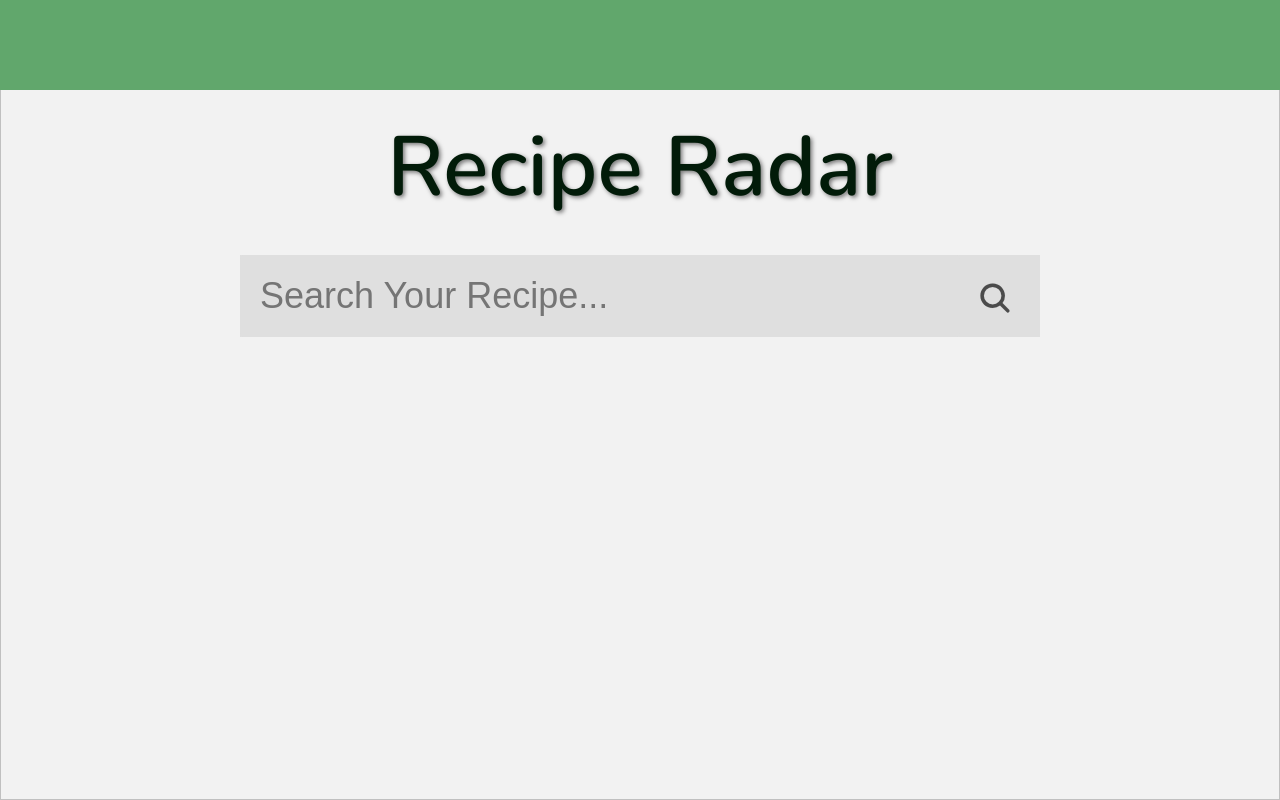
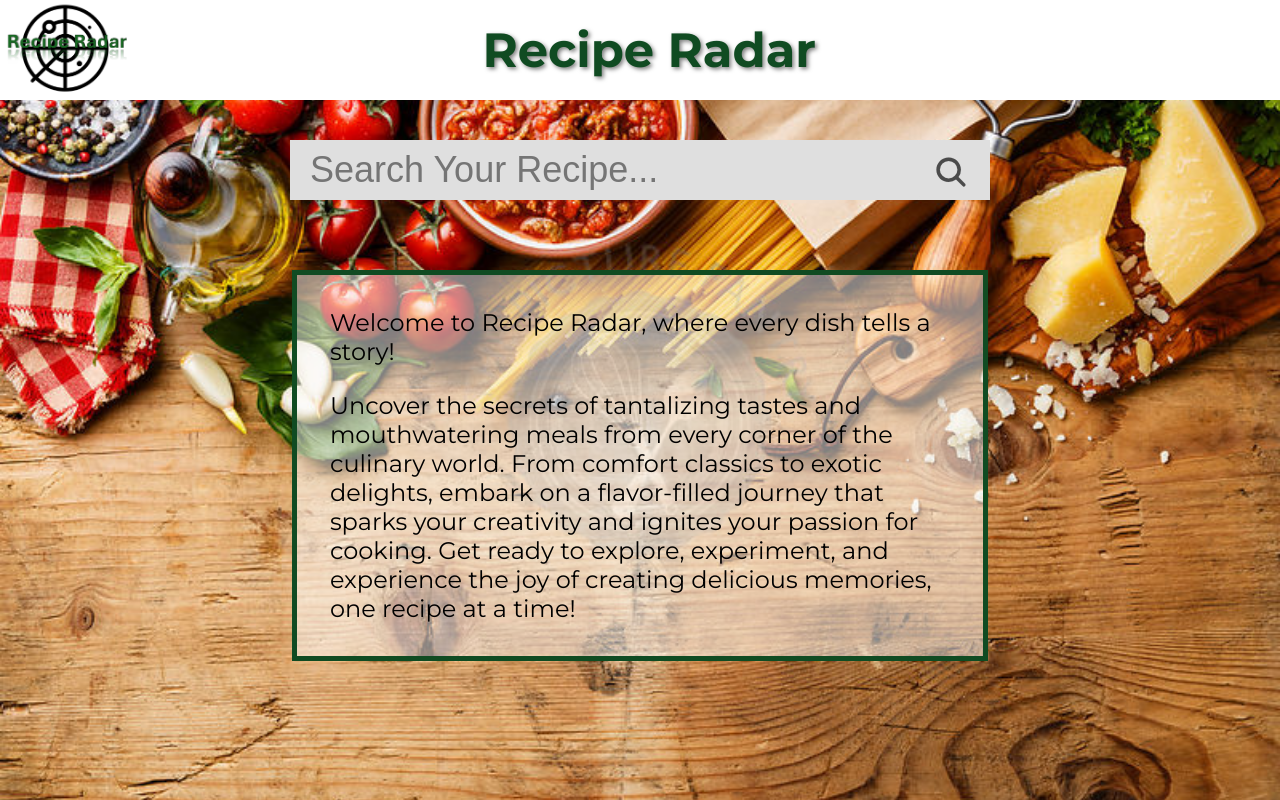
Before and after one commit to IrisLemeni/RecipeRadar, a plain HTML site: page index.html in a window 1280 px wide. Drawn offline with nearby package versions, Linux system fonts and the light colour scheme.

Commit message:
cred ca sunt gata

```diff
--- a/index.html
+++ b/index.html
@@ -6,31 +6,39 @@
    <title>Recipe Radar</title>
    <link rel="stylesheet" href="style.css">
    <header>
-    <div class="header-logo">
-    </div>
+    <img src="logo.png" alt="Recipe Radar Logo">
+    <h1>Recipe Radar</h1>
    </header>
 
    <div class="slideshow-container">
     <div class="mySlides fade">
-        <img src="image1.jpg" style="width:100%">
+        <img src="image4.jpg" style="width:100%">
      </div>
 
      <div class="mySlides fade">
-        <img src="image2.jpg" style="width:100%">
+        <img src="image5.jpg" style="width:100%">
      </div>
 
      <div class="mySlides fade">
-        <img src="image3.jpg" style="width:100%">
+        <img src="image7.jpg" style="width:100%">
      </div>
    </div>
     <div class="container initial">
-      <h1 class="brand">Recipe Radar</h1>
+
       <form>
         <input type="text" placeholder="Search Your Recipe...">
         <ion-icon name="search"></ion-icon>
       </form>
-      <div class="search-result">
+      <div class="text-box">
+        <p> Welcome to Recipe Radar, where every dish tells a story!</p>
+        <p>    Uncover the secrets of tantalizing tastes and mouthwatering meals from every corner of the culinary world.
+            From comfort classics to exotic delights, embark on a flavor-filled journey that sparks your creativity and ignites your passion for cooking.
+            Get ready to explore, experiment, and experience the joy of creating delicious memories, one recipe at a time!
+        </p>
+
       </div>
+    <div class="search-result">
+    </div>
     </div>
   <script src="https://unpkg.com/ionicons@5.1.2/dist/ionicons.js"></script>
   <script src="./main.js"></script>
--- a/main.js
+++ b/main.js
@@ -22,22 +22,24 @@ async function fetchAPI() {
 function generateHTML(results) {
     container.classList.remove("initial");
     let generatedHTML = "";
-  results.map((result) => {
+    results.forEach((result) => {
       generatedHTML += `
         <div class="item">
           <img src="${result.recipe.image}" alt="img">
           <div class="flex-container">
             <h1 class="title">${result.recipe.label}</h1>
-          <a class="view-btn" target="_blank" href="${
-            result.recipe.url
-          }">View Recipe</a>
+            <a class="view-btn" target="_blank" href="${result.recipe.url}">View Recipe</a>
           </div>
           <p class="item-data">Calories: ${result.recipe.calories.toFixed(2)}</p>
+          <p class="item-data">Total time (min): ${result.recipe.totalTime !== 0 ? result.recipe.totalTime : 'Not specified'}</p>
         </div>
       `;
     });
     searchResultDiv.innerHTML = generatedHTML;
+    document.querySelector('.text-box').style.display = 'none';
   }
+
+
 
 var slideIndex = 0;
    showSlides();
--- a/style.css
+++ b/style.css
@@ -1,4 +1,5 @@
 @import url("https://fonts.googleapis.com/css2?family=Nunito:wght@300;400;600&display=swap");
+@import url('https://fonts.googleapis.com/css2?family=Montserrat:ital,wght@0,100..900;1,100..900&display=swap');
 * {
   padding: 0;
   margin: 0;
@@ -10,17 +11,37 @@ img {
   object-fit: cover;
 }
 html {
-  font-family: "Nunito";
+  font-family: "Montserrat";
   font-size: 12px;
 }
+
+header {
+  height: 100px;
+  display: flex;
+  align-items: center;
+  background-color: white;
+  }
+  header img {
+    max-width: 100%;
+    max-height: 100%;
+    width: auto;
+    height: auto;
+  }
+
+  header h1 {
+    margin: 0;
+    padding-right: 9%;
+    flex-grow: 1;
+    text-align: center;
+    font-size: 4rem;
+    color: rgb(16, 75, 34);
+    text-shadow: 2px 2px 4px rgba(0, 0, 0, 0.5);
+}
+
 body {
     background-color: rgba(119, 213, 96, 0.858);
 }
-header {
-    background-color: #61a76c; /* White background */
-    color: #000000; /* Black text */
-    padding: 3.5%; /* Add padding to create space around the content */
-  }
+
 .container {
   width: 100%;
   height: 90%;
@@ -36,12 +57,14 @@ header {
   margin-bottom: 30px;
   text-shadow: 2px 2px 4px rgba(0, 0, 0, 0.5);
 }
+
 form {
-  width: 90%;
+  width: 100%;
   max-width: 400px;
   margin: 20px auto;
   background-color: rgb(223, 223, 223);
 }
+
 input {
   width: 90%;
   padding: 10px;
@@ -59,6 +82,24 @@ form ion-icon {
   color: rgb(75, 75, 75);
   display: inline-block;
 }
+.text-box {
+    width: 60%;
+    height: 80%;
+    margin: 0 auto;
+    background-color: rgba(255, 255, 255, 0.498);
+    padding: 20px;
+    border: 5px solid rgb(16, 75, 34);
+    border-radius: 0;
+  }
+
+  .text-box p {
+    font-size: 2rem;
+    padding: 2%;
+  }
+.text-box:hover {
+    background-color: rgba(143, 177, 116, 0.598);
+}
+
 .search-result {
   margin-top: 50px;
   width: 100%;
@@ -69,10 +110,15 @@ form ion-icon {
 .item {
   width: 100%;
   border-radius: 8px;
-  background-color: rgb(37, 37, 37);
+  background-color: rgb(7, 27, 13);
   padding: 15px;
   overflow: hidden;
 }
+
+.item:hover {
+    transform: scale(1.05);
+  }
+
 .item img {
   width: 100%;
   height: 300px;
@@ -94,13 +140,16 @@ form ion-icon {
   text-align: center;
   width: 130px;
   padding: 10px 0;
-  background-color: #404041;
+  background-color: #344334;
   color: whitesmoke;
   font-size: 1.4rem;
   font-weight: 600;
   margin-top: 20px;
   border-radius: 4px;
   align-self: flex-start;
+}
+.view-btn:hover{
+    background-color: #2d2d2e;
 }
 .item-data {
   color: whitesmoke;
@@ -115,20 +164,33 @@ form ion-icon {
   font-size: 7rem;
 }
 .container.initial form {
-  max-width: 800px;
+  max-width: 700px;
+  margin-bottom: 6%;
+  height: 60px;
+
 }
 .container.initial form input {
   padding: 20px;
   font-size: 3rem;
+  height: 60px;
+}
+.container.initial form:hover {
+    background-color: rgba(143, 177, 116, 0.598);
+    box-shadow: 0 0 10px rgba(0, 0, 0, 0.1);
+  }
+
+.container.initial form input:hover{
+    background-color: rgba(143, 177, 116, 0.598);
+        box-shadow: 0 0 10px rgba(0, 0, 0, 0.1);
 }
 .slideshow-container {
     position: fixed;
     top: 0;
     left: 0;
     width: 100%;
-    height: 100vh; /* This will make the slideshow container occupy the whole visible page */
-    background-color: #f2f2f2; /* You can change the background color as needed */
-    z-index: -1; /* Ensures the slideshow is behind other content */
+    height: 100vh;
+    background-color: #f2f2f2;
+    z-index: -1;
  }
  .mySlides {
     display: none;
@@ -136,15 +198,15 @@ form ion-icon {
     height: 100%;
  }
 
- /* Fade animation for slideshow */
+
  .fade {
     animation-name: fade;
-    animation-duration: 1.5s;
+    animation-duration: 3s;
  }
 
  @keyframes fade {
     from {
-       opacity: .4
+       opacity: 0
     }
     to {
        opacity: 1
```
Also changed, not shown: image1.jpg (added), image2.jpg (added), image3.jpg (added), image4.jpg (added), image5.jpg (added), image6.jpg (added), image7.jpg (added), logo.png (added). Lines whose indentation alone changed are shown as unchanged.
